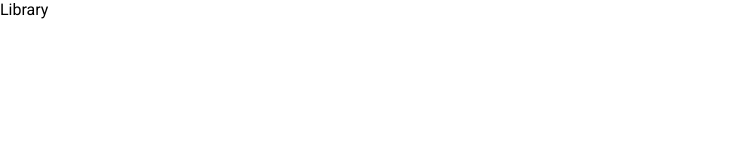
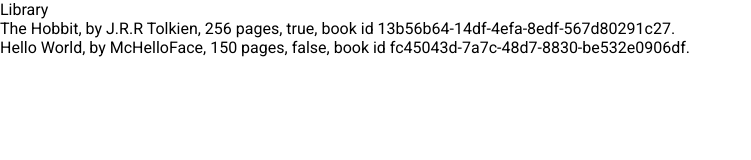
Before and after one commit to jkk290/library, a plain HTML site: page index.html in a window 1280 px wide. Shown: the whole page, without its empty margins (0-751 px from the left). Drawn offline with Linux system fonts and the light colour scheme.

Commit message:
Create function for adding each book in the array to the frontend

```diff
--- a/script.js
+++ b/script.js
@@ -28,8 +28,14 @@
 addBook('The Hobbit', 'J.R.R Tolkien', 256, true);
 addBook('Hello World', 'McHelloFace', 150, false);
 
-function displayBook() {
+const booksContainer = document.querySelector('#books-container');
 
-}
+function displayBook(book) {
+    const bookCard = document.createElement('div');
+    bookCard.className = 'bookCard'
+    console.log('This is book.info test: ' + book.info());
+    bookCard.textContent = book.info();
+    booksContainer.appendChild(bookCard);
+};
 
-// console.log(myBooks);
+myBooks.forEach(displayBook);
```
Also changed, not shown: index.html (+1 -0 lines).
